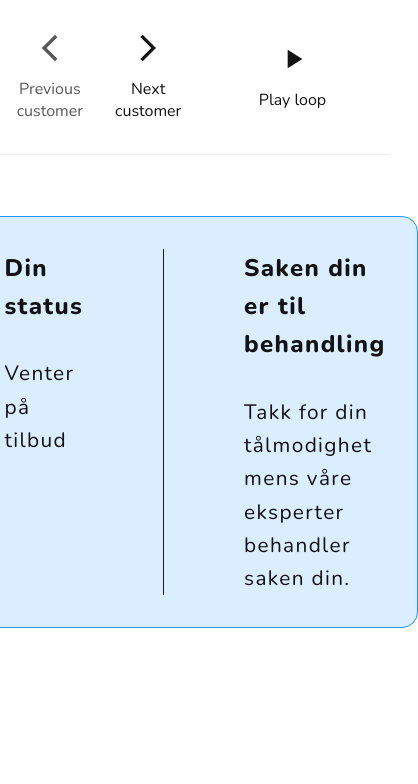
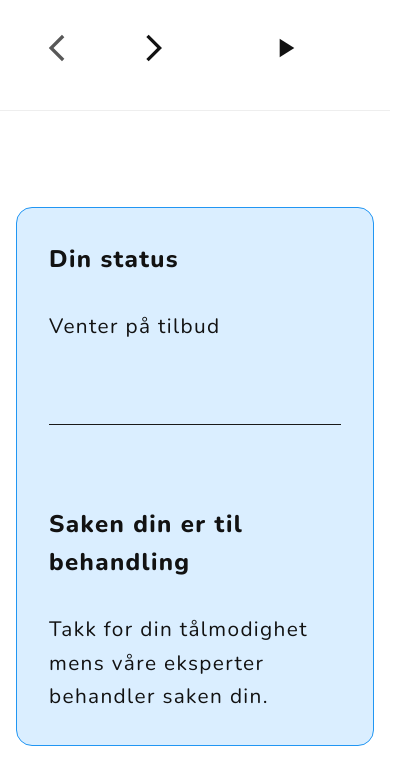
Before and after one commit to Tionbai/customer-status-react, a React (Create React App) app: page / in a window 390 px wide. Shown: the top 784 px of the page, 418 px wide, since content can reach past the window. Built offline with nearby package versions, Linux system fonts and the light colour scheme.

Commit message:
Improved responsiveness for mobile view

```diff
--- a/src/App.jsx
+++ b/src/App.jsx
@@ -1,5 +1,5 @@
 import React from 'react';
-import './App.css';
+import './App.scss';
 import Progress from './components/Progress/Progress';
 import Dashboard from './components/Dashboard/Dashboard';
 import { CustomersProvider } from './contexts/CustomersProvider';
--- a/src/App.css
+++ b/src/App.scss
@@ -7,4 +7,8 @@
   justify-content: center;
   align-items: center;
   position: relative;
+
+  @media (max-width: 480px) {
+    justify-content: flex-start;
+  }
 }
--- a/src/components/Dashboard/Dashboard.scss
+++ b/src/components/Dashboard/Dashboard.scss
@@ -5,7 +5,7 @@
   width: 100%;
   display: flex;
   justify-content: center;
-  align-items: center;
+  align-items: flex-start;
 
   gap: 2rem;
 
@@ -14,9 +14,9 @@
 
   &__container {
     display: flex;
-    align-items: center;
+    align-items: flex-start;
     justify-content: center;
-    width: 50%;
+    min-width: 50%;
     gap: 2rem;
   }
 
@@ -46,6 +46,18 @@
       }
     }
   }
+
+  @media (max-width: 480px) {
+    position: static;
+    margin-bottom: 5rem;
+    gap: 1rem;
+
+    &__action {
+      & > p {
+        display: none;
+      }
+    }
+  }
 }
 
 .disabled {
--- a/src/components/Progress/Progress.scss
+++ b/src/components/Progress/Progress.scss
@@ -1,6 +1,7 @@
 .Progress {
   display: flex;
   gap: 5rem;
+  margin: 1rem;
   padding: 2rem;
   background: white;
   background-color: var(--clr-primary-light);
@@ -32,6 +33,17 @@
       transform: scale(1.1);
     }
   }
+
+  @media (max-width: 480px) {
+    flex-direction: column;
+
+    &__status {
+      border-right: none;
+      padding-right: 0;
+      padding-bottom: 5rem;
+      border-bottom: 1px solid #191919;
+    }
+  }
 }
 
 .icon {
```
